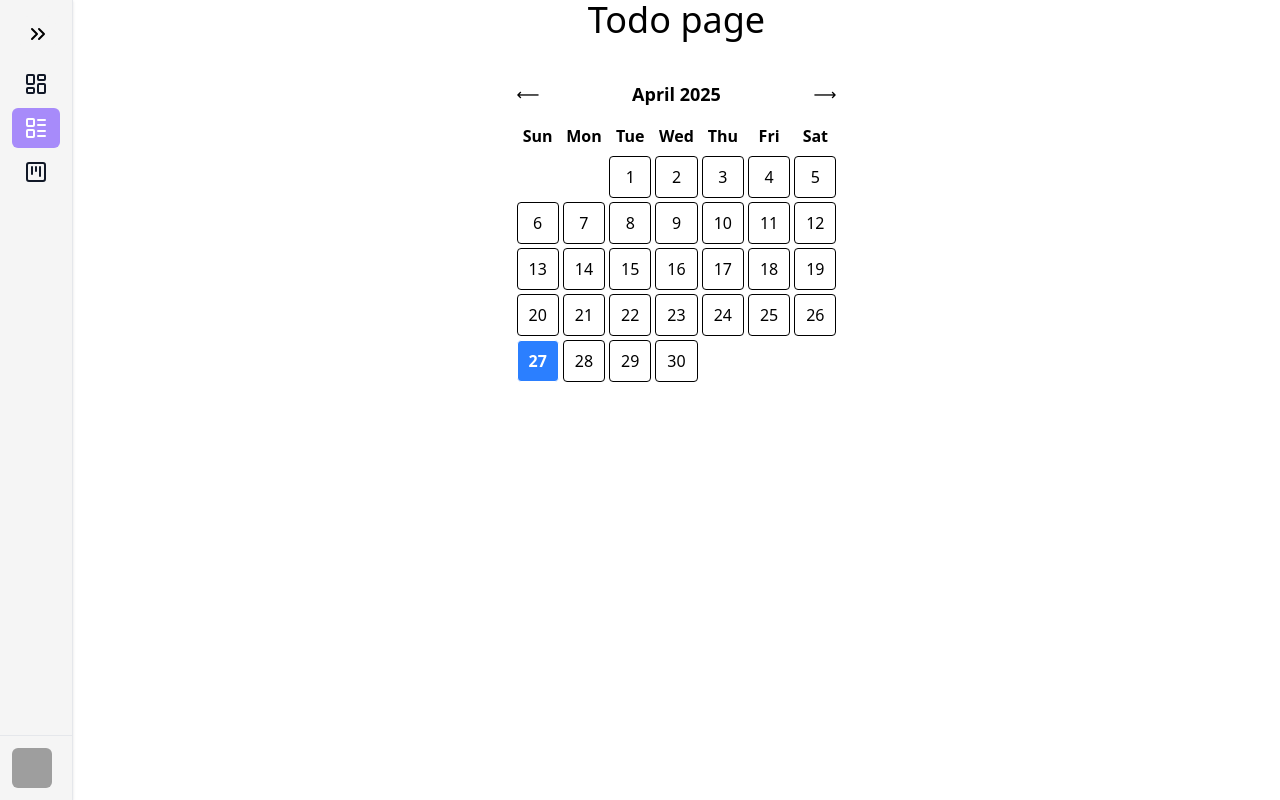
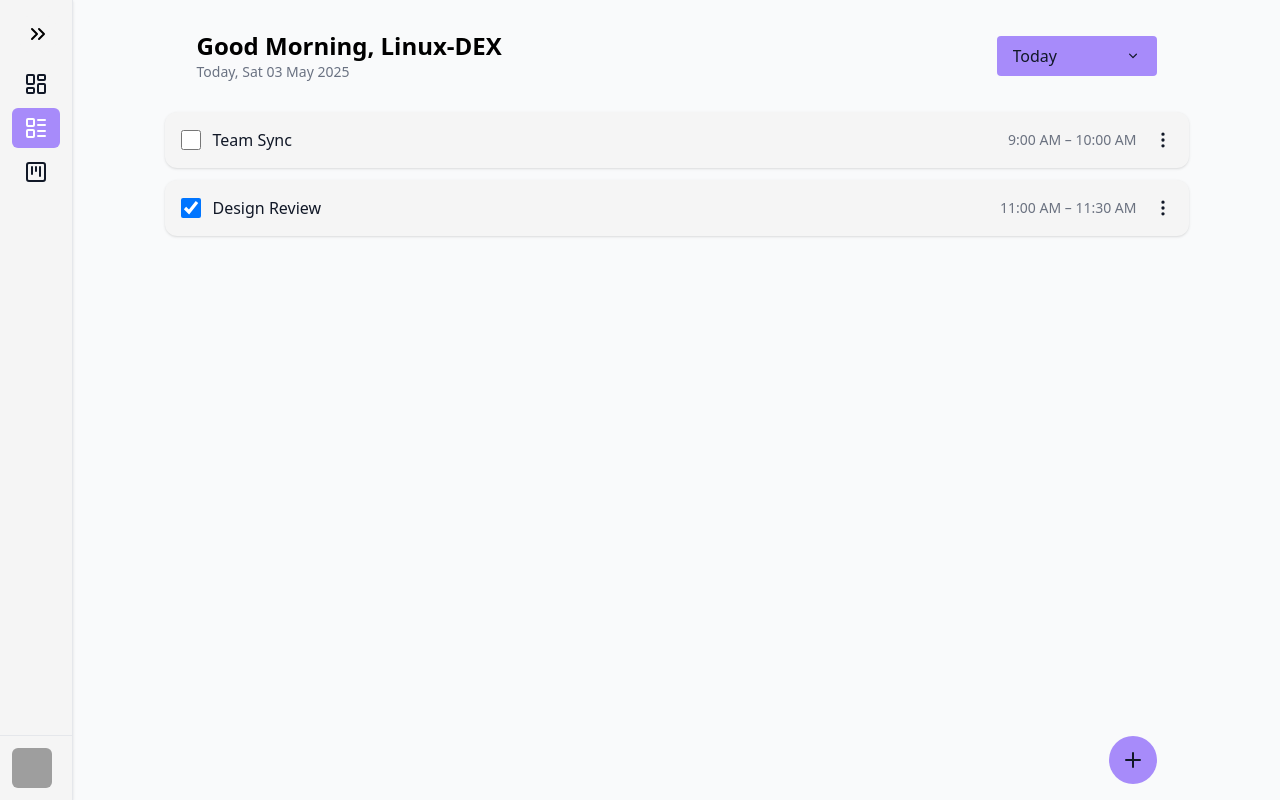
Before and after one commit to Linux-DEX/productivity-app, a Next.js app in the folder frontend/: page /todo in a window 1280 px wide. Built offline with nearby package versions, Linux system fonts and the light colour scheme; grey boxes are pictures that could not be loaded.

Commit message:
create task design

```diff
--- a/frontend/src/app/globals.css
+++ b/frontend/src/app/globals.css
@@ -8,6 +8,10 @@
   --color-accent: #A78BFA;
   --color-accent-hover: #8B5CF6;
   --color-border: #E5E7EB;
+}
+
+body {
+  background-color: var(--color-background);
 }
 
 [data-theme="dark"] {
--- a/frontend/src/app/todo/page.tsx
+++ b/frontend/src/app/todo/page.tsx
@@ -1,13 +1,76 @@
-import React from "react";
-import Calendar from "@/components/calender/calender";
+"use client";
 
-const page = () => {
+import React, { useState } from "react";
+import TodoItem from "@/components/todo/TodoItem";
+import { Plus } from "lucide-react";
+import CreateTodo from "@/components/todo/CreateTodo";
+
+const Page = () => {
+  const [showPopup, setShowPopup] = useState(false);
+
   return (
-    <div>
-      <h1 className="text-4xl text-center">Todo page</h1>
-      <Calendar />
+    <div className="grid h-screen max-w-5xl grid-rows-[auto_1fr_auto] bg-background mx-auto">
+      <div className="h-28 flex justify-between items-center p-8">
+        <div>
+          <h2 className="text-2xl font-semibold">Good Morning, Linux-DEX</h2>
+          <h4 className="text-sm text-gray-500">Today, Sat 03 May 2025</h4>
+        </div>
+
+        <div className="relative w-40">
+          <select
+            id="dropdown"
+            className="w-full appearance-none p-2 pr-10 pl-4 rounded bg-accent text-primary outline-none"
+          >
+            <option value="Today">Today</option>
+            <option value="Tomorrow">Tomorrow</option>
+            <option value="All">All</option>
+          </select>
+
+          <div className="pointer-events-none absolute inset-y-0 right-4 flex items-center text-primary">
+            <svg
+              className="w-4 h-4"
+              viewBox="0 0 20 20"
+              fill="currentColor"
+              xmlns="http://www.w3.org/2000/svg"
+            >
+              <path
+                fillRule="evenodd"
+                d="M5.23 7.21a.75.75 0 011.06.02L10 10.94l3.71-3.71a.75.75 0 111.06 1.06l-4.24 4.25a.75.75 0 01-1.06 0L5.21 8.27a.75.75 0 01.02-1.06z"
+                clipRule="evenodd"
+              />
+            </svg>
+          </div>
+        </div>
+      </div>
+
+      <div className="h-full">
+        <TodoItem name="Team Sync" fromTime="9:00 AM" toTime="10:00 AM" />
+        <TodoItem
+          name="Design Review"
+          fromTime="11:00 AM"
+          toTime="11:30 AM"
+          checked
+        />
+      </div>
+
+      <div className="h-20 flex items-center justify-end pr-8 relative">
+        <div className="relative group">
+          <button
+            className="bg-accent text-primary w-12 h-12 rounded-full flex items-center justify-center transition"
+            onClick={() => setShowPopup(true)}
+          >
+            <Plus />
+          </button>
+
+          <span className="absolute right-14 top-1/2 -translate-y-1/2 bg-accent text-primary text-sm w-32 text-center py-2 rounded-full opacity-0 group-hover:opacity-100 transition-all duration-300">
+            Create Todo
+          </span>
+        </div>
+      </div>
+
+      {showPopup && <CreateTodo onClose={() => setShowPopup(false)} />}
     </div>
   );
 };
 
-export default page;
+export default Page;
--- a/frontend/src/components/calender/calender.tsx
+++ b/frontend/src/components/calender/calender.tsx
@@ -1,28 +1,26 @@
-'use client'
-
+"use client";
 import React, { useState } from "react";
 
-const daysOfWeek: string[] = ["Sun", "Mon", "Tue", "Wed", "Thu", "Fri", "Sat"];
+interface CalendarProps {
+  onDateSelect: (date: string) => void;
+}
 
-const Calendar: React.FC = () => {
-  const today: Date = new Date();
-  const [currentDate, setCurrentDate] = useState<Date>(new Date());
+const daysOfWeek = ["Sun", "Mon", "Tue", "Wed", "Thu", "Fri", "Sat"];
 
-  const year: number = currentDate.getFullYear();
-  const month: number = currentDate.getMonth();
+const Calendar: React.FC<CalendarProps> = ({ onDateSelect }) => {
+  const today = new Date();
+  const [currentDate, setCurrentDate] = useState(new Date());
 
-  const firstDay: number = new Date(year, month, 1).getDay();
-  const lastDate: number = new Date(year, month + 1, 0).getDate();
+  const year = currentDate.getFullYear();
+  const month = currentDate.getMonth();
 
-  const prevMonth = (): void => {
-    setCurrentDate(new Date(year, month - 1, 1));
-  };
+  const firstDay = new Date(year, month, 1).getDay();
+  const lastDate = new Date(year, month + 1, 0).getDate();
 
-  const nextMonth = (): void => {
-    setCurrentDate(new Date(year, month + 1, 1));
-  };
+  const prevMonth = () => setCurrentDate(new Date(year, month - 1, 1));
+  const nextMonth = () => setCurrentDate(new Date(year, month + 1, 1));
 
-  const generateCalendar = (): React.ReactNode[] => {
+  const generateCalendar = () => {
     const days: React.ReactNode[] = [];
 
     for (let i = 0; i < firstDay; i++) {
@@ -34,26 +32,21 @@ const Calendar: React.FC = () => {
     }
 
     for (let date = 1; date <= lastDate; date++) {
-      const isToday: boolean =
+      const isToday =
         date === today.getDate() &&
         month === today.getMonth() &&
         year === today.getFullYear();
 
-      const handleClick = () => {
-        const clickedDate = new Date(year, month, date);
-        const formattedDate = `${year}-${String(month + 1).padStart(
-          2,
-          "0"
-        )}-${String(date).padStart(2, "0")}`;
-
-        console.log(formattedDate);
-      };
+      const formattedDate = `${year}-${String(month + 1).padStart(
+        2,
+        "0"
+      )}-${String(date).padStart(2, "0")}`;
 
       days.push(
         <div
           key={date}
-          onClick={handleClick}
-          className={`border p-2 text-center rounded ${
+          onClick={() => onDateSelect(formattedDate)}
+          className={`cursor-pointer border p-2 text-center rounded ${
             isToday ? "bg-blue-500 text-white font-bold" : ""
           }`}
         >
@@ -66,10 +59,10 @@ const Calendar: React.FC = () => {
   };
 
   return (
-    <div className="w-80 mx-auto mt-10">
-      <div className="flex justify-between items-center mb-4">
+    <div className="w-full">
+      <div className="flex justify-between items-center mb-2">
         <button onClick={prevMonth}>⟵</button>
-        <h2 className="text-lg font-semibold">
+        <h2 className="text-sm font-semibold">
           {currentDate.toLocaleString("default", {
             month: "long",
             year: "numeric",
@@ -77,14 +70,14 @@ const Calendar: React.FC = () => {
         </h2>
         <button onClick={nextMonth}>⟶</button>
       </div>
-      <div className="grid grid-cols-7 gap-1 mb-2">
-        {daysOfWeek.map((day: string) => (
-          <div key={day} className="font-bold text-center">
-            {day}
-          </div>
+      <div className="grid grid-cols-7 gap-1 mb-1 text-xs font-bold text-center">
+        {daysOfWeek.map((day) => (
+          <div key={day}>{day}</div>
         ))}
       </div>
-      <div className="grid grid-cols-7 gap-1">{generateCalendar()}</div>
+      <div className="grid grid-cols-7 gap-1 text-center text-sm">
+        {generateCalendar()}
+      </div>
     </div>
   );
 };
--- /dev/null
+++ b/frontend/src/components/todo/CreateTodo.tsx
@@ -0,0 +1,173 @@
+"use client";
+
+import React, { useEffect, useRef, useState } from "react";
+import Calendar from "../calender/calender";
+import { CalendarDays, Clock, ChevronLeft } from "lucide-react";
+
+interface CreateTodoProps {
+  onClose: () => void;
+}
+
+const CreateTodo: React.FC<CreateTodoProps> = ({ onClose }) => {
+  const popupRef = useRef<HTMLDivElement>(null);
+  const [viewMode, setViewMode] = useState<"default" | "calendar" | "time">(
+    "default"
+  );
+  const [selectedDate, setSelectedDate] = useState<string>("");
+  const [fromTime, setFromTime] = useState<string>("");
+  const [toTime, setToTime] = useState<string>("");
+
+  useEffect(() => {
+    function handleClickOutside(event: MouseEvent) {
+      if (
+        popupRef.current &&
+        !popupRef.current.contains(event.target as Node)
+      ) {
+        onClose();
+      }
+    }
+
+    document.addEventListener("mousedown", handleClickOutside);
+    return () => document.removeEventListener("mousedown", handleClickOutside);
+  }, [onClose]);
+
+  return (
+    <div className="fixed inset-0 flex items-center justify-center z-50">
+      <div
+        ref={popupRef}
+        className="bg-surface p-6 rounded-xl shadow-xl w-[90%] max-w-md relative space-y-4"
+      >
+        <input
+          type="text"
+          placeholder="Create new Task"
+          className="w-full border p-2 rounded bg-muted text-primary"
+        />
+
+        <div className="flex justify-between gap-2">
+          <div className="relative flex-1">
+            <select
+              className="w-full appearance-none p-2 pr-10 pl-4 rounded bg-accent text-primary outline-none"
+              defaultValue=""
+            >
+              <option value="" disabled>
+                No List
+              </option>
+              <option value="Work">Work</option>
+              <option value="Personal">Personal</option>
+              <option value="List of book">List of book</option>
+            </select>
+
+            <div className="pointer-events-none absolute inset-y-0 right-4 flex items-center text-primary">
+              <svg className="w-4 h-4" viewBox="0 0 20 20" fill="currentColor">
+                <path
+                  fillRule="evenodd"
+                  d="M5.23 7.21a.75.75 0 011.06.02L10 10.94l3.71-3.71a.75.75 0 111.06 1.06l-4.24 4.25a.75.75 0 01-1.06 0L5.21 8.27a.75.75 0 01.02-1.06z"
+                  clipRule="evenodd"
+                />
+              </svg>
+            </div>
+          </div>
+
+          <button
+            className="px-3 py-2 rounded bg-blue-500 text-white"
+            onClick={() =>
+              setViewMode(viewMode === "calendar" ? "default" : "calendar")
+            }
+          >
+            {viewMode === "calendar" ? <ChevronLeft /> : <CalendarDays />}
+          </button>
+
+          <button
+            className="px-3 py-2 rounded bg-blue-500 text-white"
+            onClick={() =>
+              setViewMode(viewMode === "time" ? "default" : "time")
+            }
+          >
+            {viewMode === "time" ? <ChevronLeft /> : <Clock />}
+          </button>
+        </div>
+
+        {viewMode === "calendar" && (
+          <div>
+            <Calendar
+              onDateSelect={(date) => {
+                setSelectedDate(date);
+                setViewMode("default");
+              }}
+            />
+            {selectedDate && (
+              <p className="text-xs mt-1 text-primary">
+                Selected: <strong>{selectedDate}</strong>
+              </p>
+            )}
+          </div>
+        )}
+
+        {viewMode === "time" && (
+          <div className="flex gap-2">
+            <div className="flex-1">
+              <label className="text-sm text-gray-600">From</label>
+              <input
+                type="time"
+                value={fromTime}
+                onChange={(e) => setFromTime(e.target.value)}
+                className="w-full border p-2 rounded bg-muted text-primary"
+              />
+            </div>
+            <div className="flex-1">
+              <label className="text-sm text-gray-600">To</label>
+              <input
+                type="time"
+                value={toTime}
+                onChange={(e) => setToTime(e.target.value)}
+                className="w-full border p-2 rounded bg-muted text-primary"
+              />
+            </div>
+          </div>
+        )}
+
+        {viewMode === "default" && (
+          <textarea
+            name="desc"
+            id="desc"
+            placeholder="Add notes"
+            className="w-full h-32 border p-2 rounded bg-muted text-primary"
+          />
+        )}
+
+        <div className="relative flex-1">
+          <select
+            className="w-full appearance-none p-2 pr-10 pl-4 rounded bg-accent text-primary outline-none"
+            defaultValue=""
+          >
+            <option value="" disabled>
+              Add to priority
+            </option>
+            <option value="P1">Priority 1</option>
+            <option value="P2">Priority 2</option>
+            <option value="P3">Priority 3</option>
+            <option value="P4">Priority 4</option>
+            <option value="P5">Priority 5</option>
+          </select>
+
+          <div className="pointer-events-none absolute inset-y-0 right-4 flex items-center text-primary">
+            <svg className="w-4 h-4" viewBox="0 0 20 20" fill="currentColor">
+              <path
+                fillRule="evenodd"
+                d="M5.23 7.21a.75.75 0 011.06.02L10 10.94l3.71-3.71a.75.75 0 111.06 1.06l-4.24 4.25a.75.75 0 01-1.06 0L5.21 8.27a.75.75 0 01.02-1.06z"
+                clipRule="evenodd"
+              />
+            </svg>
+          </div>
+        </div>
+        <div className="mt-3 flex justify-end">
+          <button className="bg-accent text-primary w-full px-6 py-2 rounded hover:bg-primary/90 transition">
+            Create new task
+          </button>
+        </div>
+      </div>
+    </div>
+  );
+};
+
+export default CreateTodo;
--- /dev/null
+++ b/frontend/src/components/todo/TodoItem.tsx
@@ -0,0 +1,44 @@
+"use client";
+
+import { EllipsisVerticalIcon } from "lucide-react";
+import React from "react";
+
+type TodoItemProps = {
+  name: string;
+  fromTime: string;
+  toTime: string;
+  checked?: boolean;
+};
+
+const TodoItem: React.FC<TodoItemProps> = ({
+  name,
+  fromTime,
+  toTime,
+  checked = false,
+}) => {
+  return (
+    <div className="flex items-center justify-between bg-surface p-4 rounded-xl shadow mb-3">
+      <div className="flex items-center gap-3">
+        <input
+          type="checkbox"
+          defaultChecked={checked}
+          className="w-5 h-5 bg-accent"
+        />
+        <p className="font-medium text-primary">{name}</p>
+      </div>
+
+      <div className="flex items-center gap-4">
+        <div className="">
+          <p className="text-sm text-secondary whitespace-nowrap">
+            {fromTime} – {toTime}
+          </p>
+        </div>
+        <div>
+          <EllipsisVerticalIcon className="w-5 h-5 text-primary hover:text-gray-600 cursor-pointer" />
+        </div>
+      </div>
+    </div>
+  );
+};
+
+export default TodoItem;
```
